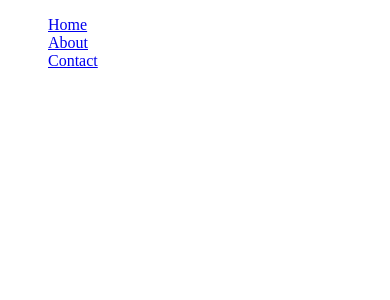
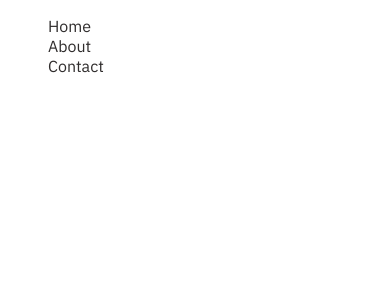
Before and after one commit to akabaker/ui-mobile-spike, an Angular app: page / in a window 390 px wide. Shown: the top 300 px of the page. Built offline with nearby package versions, Linux system fonts and the light colour scheme.

Commit message:
more media queries

```diff
--- a/src/app/nav/nav.component.scss
+++ b/src/app/nav/nav.component.scss
@@ -1,6 +1,16 @@
 ul {
+    font-family: 'IBM Plex Sans', sans-serif;
     list-style: none;
     display: flex;
+
+    a {
+        text-decoration: none;
+        color: #302d2d
+    }
+
+    a:hover {
+        border-bottom: 4px solid black;
+    }
 
     @media screen
     and (min-width: 748px)
@@ -9,6 +19,9 @@ ul {
         flex-direction: row;
         li {
             padding-left: 5em;
+        }
+        li:last-child {
+            padding-right: 5em;
         }
     }
 
--- a/src/index.html
+++ b/src/index.html
@@ -7,6 +7,7 @@
 
   <meta name="viewport" content="width=device-width, initial-scale=1">
   <link rel="icon" type="image/x-icon" href="favicon.ico">
+  <link href="https://fonts.googleapis.com/css?family=IBM+Plex+Mono:400,400i|IBM+Plex+Sans+Condensed:400,400i|IBM+Plex+Sans:100,100i,400,400i,700,700i|IBM+Plex+Serif:400,400i" rel="stylesheet">
 </head>
 <body>
   <app-root></app-root>
```
Also changed, not shown: src/styles.scss (line endings or trailing spaces).
